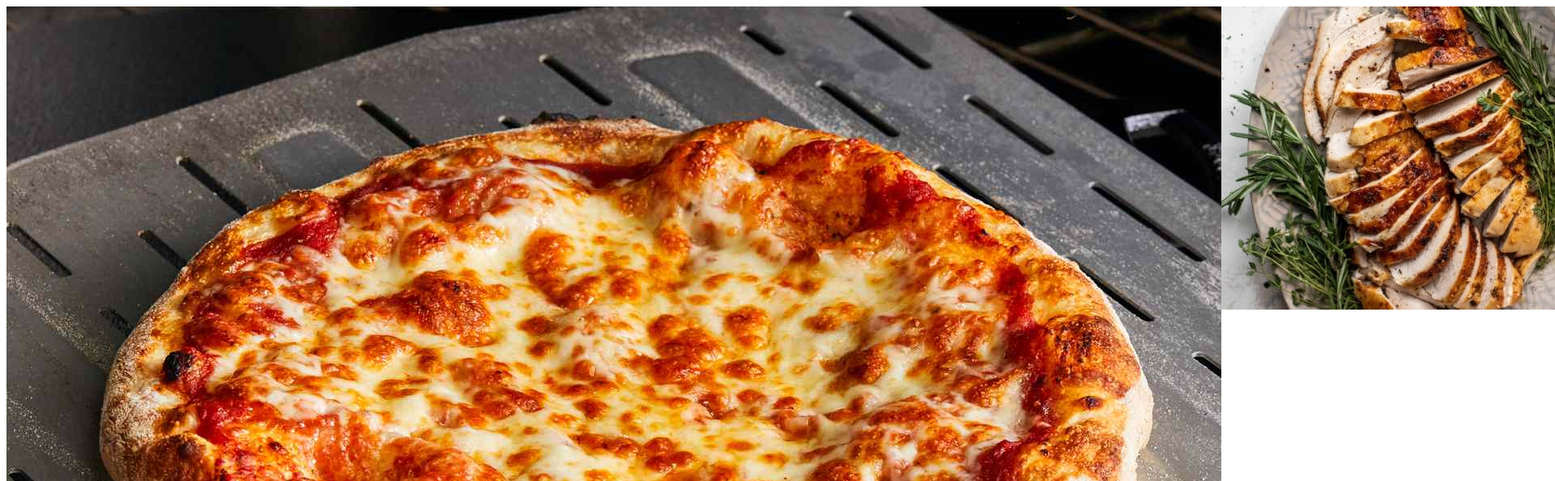
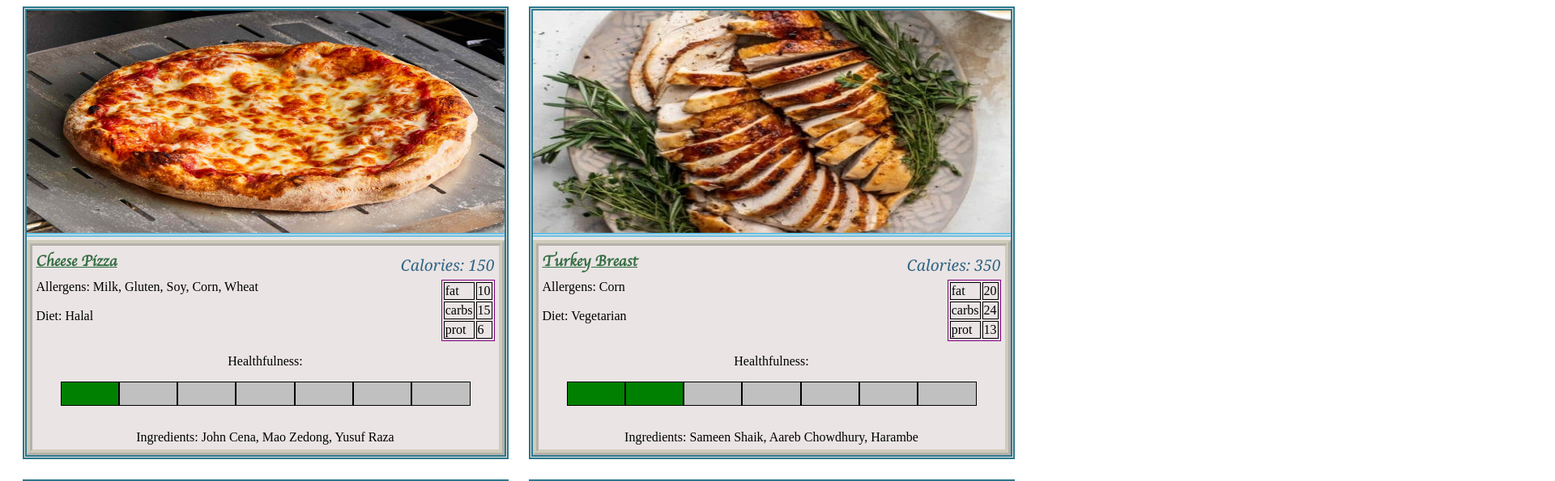
Before and after one commit to MominHumayon/326FinalProject, a plain HTML site: page frontend/mealInfoExample.html in a window 1280 px wide. Shown: the top 595 px of the page at 81% size, 1920 px wide, since content can reach past the window. Drawn offline with Linux system fonts and the light colour scheme.

Commit message:
Styling for meal information; table, bar, fonts,  borders

```diff
--- a/frontend/AddMeal.js
+++ b/frontend/AddMeal.js
@@ -106,7 +106,9 @@ const nutrition = [
 const healthful = [1,2,3,4];
 const ingredients = [["John Cena, Mao Zedong, Yusuf Raza"], ["Sameen Shaik, Aareb Chowdhury, Harambe"], ["Peanut, Matthew Perry, Youre Mother"], ["Stallion", "Monke", "Controller"]];
 const diet = [["Halal"],["Vegetarian"],["Whole Grain"],["Plant Based"]];
-console.log("hello");
+const properties = ["fat","carbs","prot"];
+const font = new FontFace("Apple", "url(apple-chancery-webfont.woff)");
+document.fonts.add(font);
 for (let i = 0; i < 4; i++) {
     mealArr[i] = new Meal(mealNames[i]);
     console.log(mealArr[i]);
@@ -121,5 +123,69 @@ for (let i = 0; i <4; i++) {
     const elem = document.getElementById("m" + (i+1));
     const foodImg = document.createElement("img");
     foodImg.setAttribute("src","./" + (i+1) + ".jpg");
+    foodImg.classList.add("foodPic");
+    const mealInfo = document.createElement("div");
+    mealInfo.classList.add("info");
+    const firstLine = document.createElement("span");
+    const name = document.createElement("span");
+    name.innerText = mealArr[i].name;
+    name.style.textDecoration = "underline";
+    name.style.fontWeight = "bold";
+    name.style.color = "#346e43";
+    name.style.fontFamily = "Apple";
+
+
+    const cals = document.createElement("span");
+    cals.innerText = "Calories: " + mealArr[i].nutInfo["cals"];
+    cals.style.fontStyle = "italic";
+    cals.style.color = "#306584";
+    cals.style.fontFamily = "Georgia";
+    firstLine.appendChild(name);
+    firstLine.appendChild(cals);
+    firstLine.classList.add("oppositeEnd");
+    mealInfo.appendChild(firstLine);
+    const secondLine = document.createElement("div");
+
+    const allergyDisplay = document.createTextNode("Allergens: " + allergies[i].reduce((acc, str) => acc+ ", " + str,"").substring(2));
+    secondLine.appendChild(allergyDisplay);
+    secondLine.appendChild(document.createElement("br"));
+    secondLine.appendChild(document.createElement("br"));
+
+    const dietDisplay = document.createTextNode("Diet: " + diet[i].reduce((acc,str) => acc + ", " + str, "").substring(2));
+    secondLine.appendChild(dietDisplay);
+    const nutTable = document.createElement("table");
+    nutTable.style.border = "1px solid purple";
+    secondLine.appendChild(nutTable);
+    secondLine.classList.add("oppositeEnd2");
+    for(let j = 0; j < 3; j++) {
+        let tr = nutTable.insertRow();
+        for(let k = 0; k <2; k++) {
+            const td = tr.insertCell();
+            td.appendChild(document.createTextNode(k === 0? properties[j] : mealArr[i].nutInfo[properties[j]]));
+            td.style.border = '1px solid black';
+        }
+    }
+
+    const healthBar = document.createElement("div");
+    healthBar.style.margin = "30px";
+    healthBar.style.marginTop = "10px";
+    const healthText = document.createElement("p");
+    healthText.textContent = "Healthfulness: ";
+    healthText.style.justifySelf = "center";
+    healthBar.classList.add("healthBar");
+    for (let j = 0; j < 7; j++) {
+        const cell = document.createElement("div");
+        cell.style.backgroundColor = j < mealArr[i].health ? "green" : "silver";
+        cell.style.border = "1px solid black";
+        healthBar.appendChild(cell);
+    }
+    const thirdLine = document.createElement("p");
+    thirdLine.textContent = "Ingredients: " + mealArr[i].ingredients.reduce((acc,str) => acc + ", " + str, "").substring(2);
+    thirdLine.style.justifySelf = "center";
+    mealInfo.appendChild(secondLine);
+    mealInfo.appendChild(healthText);
+    mealInfo.appendChild(healthBar);
+    mealInfo.appendChild(thirdLine);
     elem.appendChild(foodImg);
+    elem.appendChild(mealInfo);
 }
--- a/frontend/mealStyles.css
+++ b/frontend/mealStyles.css
@@ -1,10 +1,44 @@
 .mealContainer {
     display:grid;
-    grid-template-columns: repeat(2, auto);
-    align-content: center;
+    grid-template-columns: repeat(2, 600px);
+    justify-self: center;
+    gap:25px;
 }
 
 .mealDisplay {
-    height: 125 px;
-    width: 200 px;
+   border: thick double #2c798d;
+   background-color: #eae4e4;
+   height:550px;
 }
+
+.foodPic {
+    width:100%;
+    height:50%;
+    border-bottom: thick double #69c0e3;
+}
+
+
+.info {
+    border: 2mm ridge rgba(143, 146, 92, 0.3);
+    padding:5px;
+    height: 44%;
+}
+
+.oppositeEnd {
+    display: flex;
+    justify-content: space-between;
+    margin-top:5px;
+    margin-bottom:5px;
+    font-size:larger;
+}
+
+.oppositeEnd2 {
+    display: flex;
+    justify-content: space-between;
+}
+
+.healthBar {
+    display:grid;
+    grid-template-columns:repeat(7,auto);
+    height: 30px;
+}
```
Also changed, not shown: frontend/apple-chancery-webfont.woff (added).
